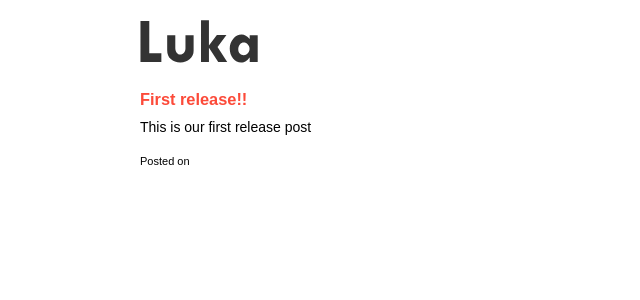
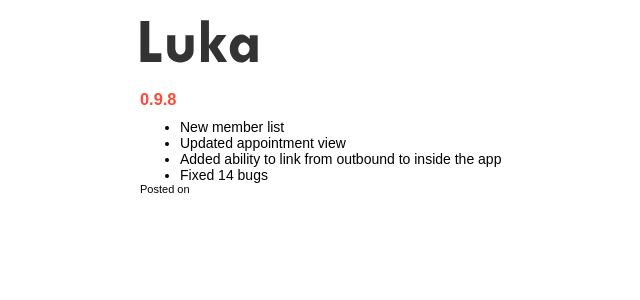
Before and after one commit to jamesloper/release.getluka.com, a Jekyll site: the page built from index.md, in a window 1280 px wide. Shown: the top 300 px of the page, without its empty margins (225-865 px from the left). Built offline with Jekyll 4.4.1, drawn with Linux system fonts in a browser that asks for light colours.

Commit message:
post about 0.9.8

```diff
--- a/_layouts/default.html
+++ b/_layouts/default.html
@@ -3,7 +3,7 @@
 <head>
     <meta charset="UTF-8" />
 	<meta name="viewport" content="width=device-width, initial-scale=1, user-scalable=0, minimum-scale=1, maximum-scale=1" />
-    <title>Luka Help</title>
+    <title>Luka Releases</title>
     <link rel="stylesheet" type="text/css" href="/assets/styles.css" />
 </head>
 
--- /dev/null
+++ b/_posts/2018-02-14-0.9.8.markdown
@@ -0,0 +1,10 @@
+---
+layout: post
+title: 0.9.8
+categories: update
+---
+
+- New member list
+- Updated appointment view
+- Added ability to link from outbound to inside the app
+- Fixed 14 bugs
--- a/_posts/2018-02-14-welcome-to-jekyll.markdown
+++ /dev/null
@@ -1,7 +0,0 @@
----
-layout: post
-title:  "First release!!"
-categories: update
----
-
-This is our first release post
```
